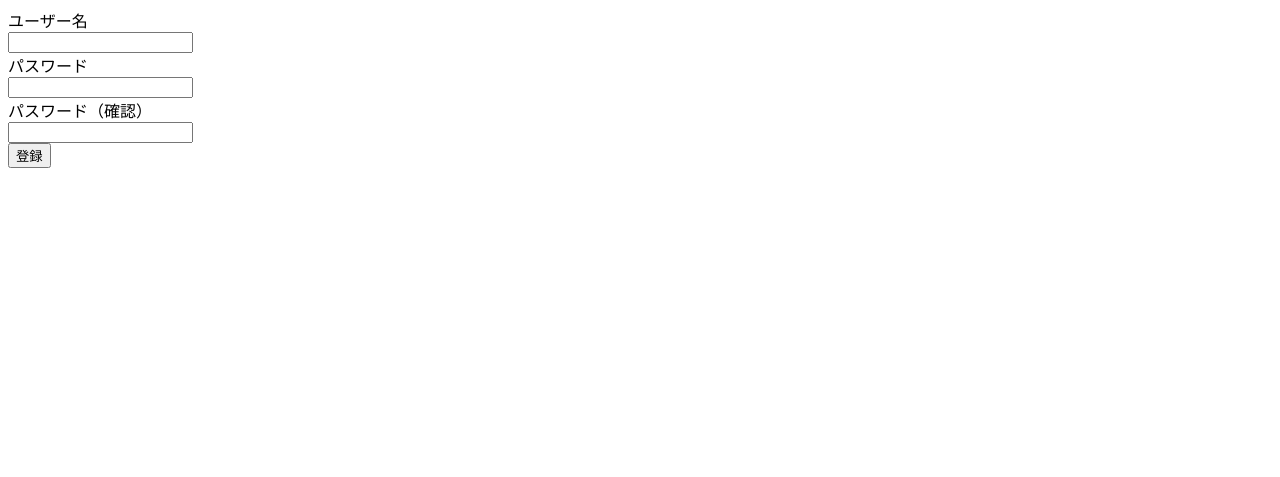
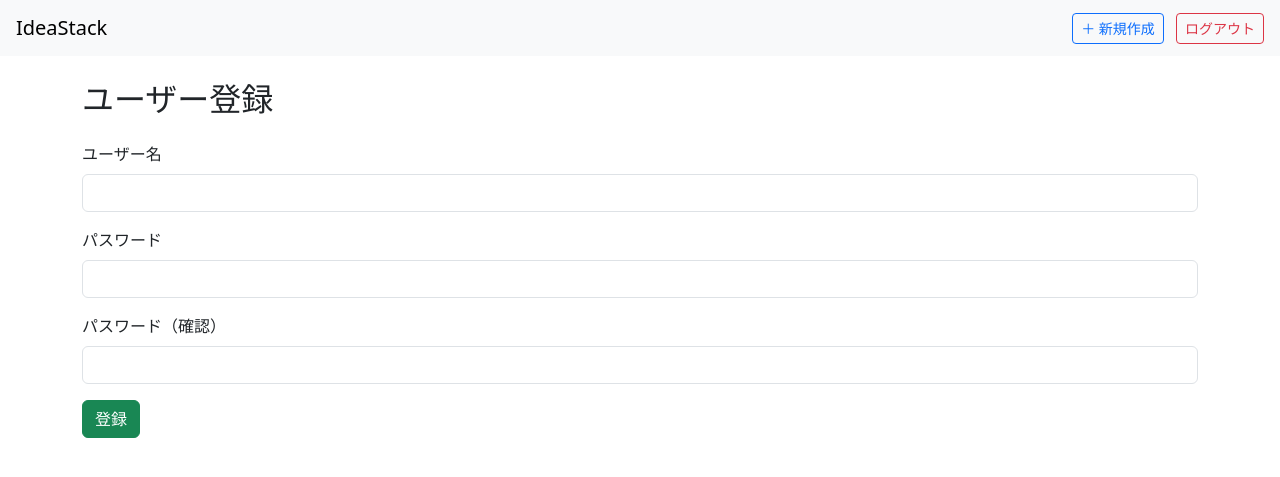
Before and after one commit to ishi-kosei/idea_stack, a Flask app: page /signup in a window 1280 px wide. Shown: the top 477 px of the page. Run offline with Flask 3, Linux system fonts and the light colour scheme.

```diff
--- a/app/templates/ideas/signup.html
+++ b/app/templates/ideas/signup.html
@@ -1,22 +1,37 @@
+{% extends "base.html" %}
+
+{% block title %}ユーザー登録{% endblock %}
+
+{% block content %}
+<h2 class="mb-4">ユーザー登録</h2>
+
+<!-- バリデーションエラーの表示 -->
+{% for field, errors in form.errors.items() %}
+  {% for error in errors %}
+    <div class="alert alert-danger">{{ error }}</div>
+  {% endfor %}
+{% endfor %}
+
 <form method="POST">
     {{ form.hidden_tag() }}
 
-    <div>
-        {{ form.username.label }}<br>
+    <div class="mb-3">
+        {{ form.username.label(class="form-label") }}
         {{ form.username(class="form-control") }}
     </div>
 
-    <div>
-        {{ form.password.label }}<br>
+    <div class="mb-3">
+        {{ form.password.label(class="form-label") }}
         {{ form.password(class="form-control") }}
     </div>
 
-    <div>
-        {{ form.confirm_password.label }}<br>  <!-- ← これが必要！ -->
+    <div class="mb-3">
+        {{ form.confirm_password.label(class="form-label") }}
         {{ form.confirm_password(class="form-control") }}
     </div>
 
     <div>
-        {{ form.submit(class="btn btn-success mt-3") }}
+        {{ form.submit(class="btn btn-success") }}
     </div>
 </form>
+{% endblock %}
--- a/docker-compose.yml
+++ b/docker-compose.yml
@@ -19,7 +19,7 @@ services:
       MYSQL_USER: devuser
       MYSQL_PASSWORD: devpass
     ports:
-      - "3306:3306"
+      - "3308:3306"
     volumes:
       - mysql_data:/var/lib/mysql
 
```
